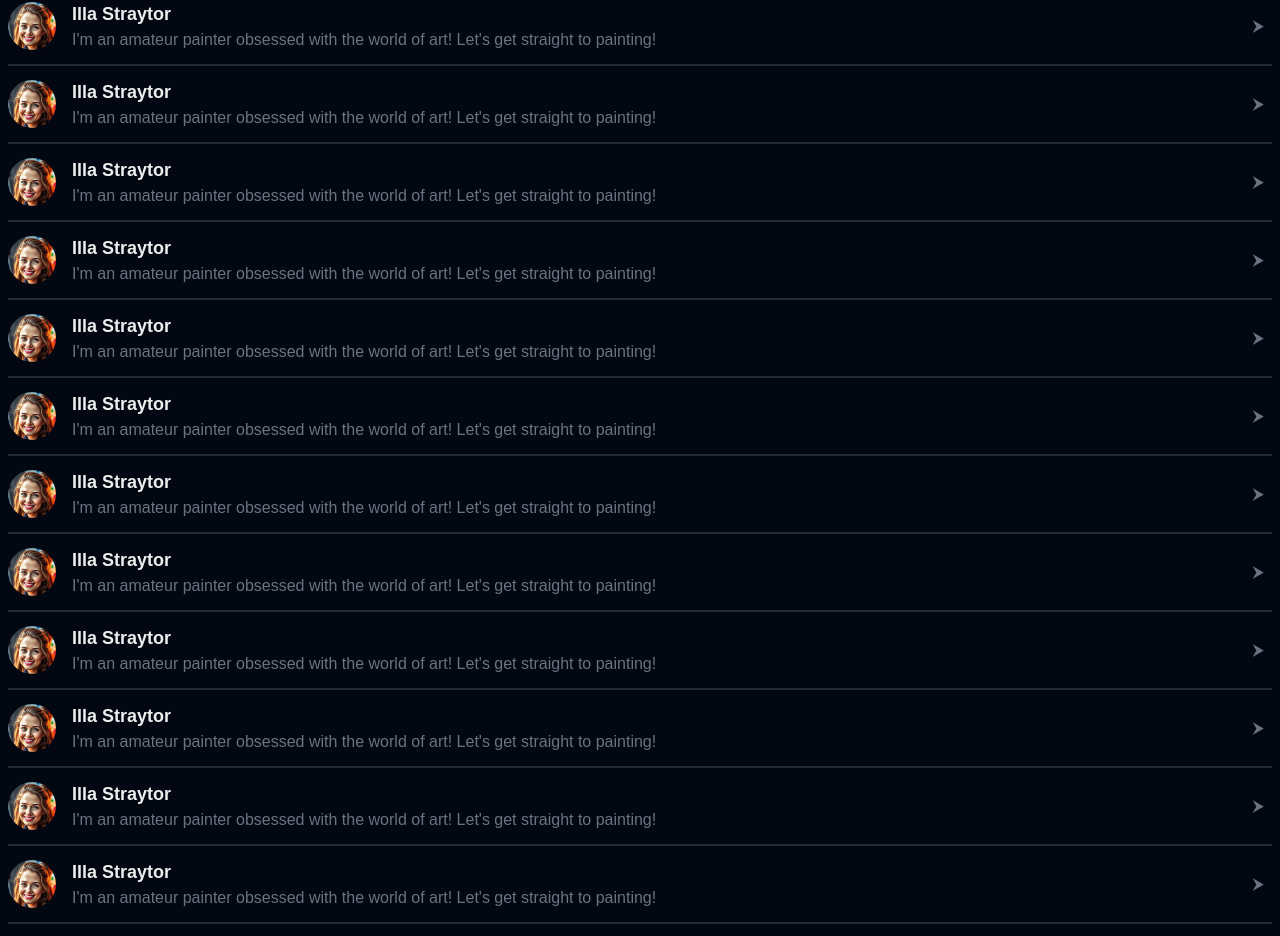
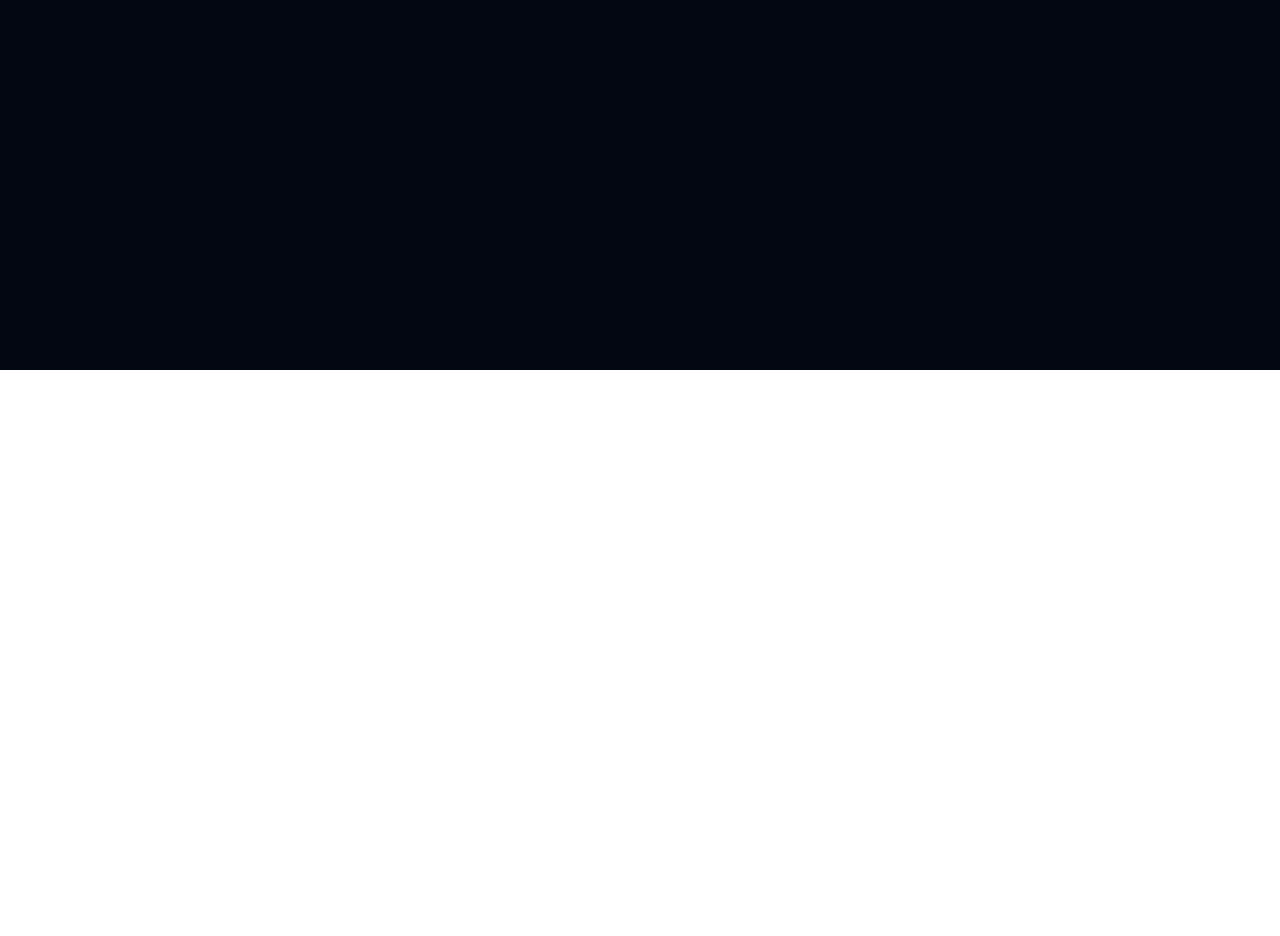
Before and after one commit to FlamingQaz/sanjay-os, a Next.js app: page /apps/messages in a window 1280 px wide. Shown: the part 430-1366 px from the top of the page. After the commit the page ends 800 px from the top, so only its background shows below. Built offline with nearby package versions, Linux system fonts and the light colour scheme.

Commit message:
Removed chat message debugging

```diff
--- a/src/app/apps/messages/components/chat-list.js
+++ b/src/app/apps/messages/components/chat-list.js
@@ -51,19 +51,6 @@ export default function MessagesChatList() {
                 <ChatItem user={Asi.user} pfp={Asi.pfp} desc={Asi.desc} />
                 <ChatItem user={Dev.user} pfp={Dev.pfp} desc={Dev.desc} />
                 <ChatItem user={Illa.user} pfp={Illa.pfp} desc={Illa.desc} />
-                <ChatItem user={Illa.user} pfp={Illa.pfp} desc={Illa.desc} />
-                <ChatItem user={Illa.user} pfp={Illa.pfp} desc={Illa.desc} />
-                <ChatItem user={Illa.user} pfp={Illa.pfp} desc={Illa.desc} />
-                <ChatItem user={Illa.user} pfp={Illa.pfp} desc={Illa.desc} />
-                <ChatItem user={Illa.user} pfp={Illa.pfp} desc={Illa.desc} />
-                <ChatItem user={Illa.user} pfp={Illa.pfp} desc={Illa.desc} />
-                <ChatItem user={Illa.user} pfp={Illa.pfp} desc={Illa.desc} />
-                <ChatItem user={Illa.user} pfp={Illa.pfp} desc={Illa.desc} />
-                <ChatItem user={Illa.user} pfp={Illa.pfp} desc={Illa.desc} />
-                <ChatItem user={Illa.user} pfp={Illa.pfp} desc={Illa.desc} />
-                <ChatItem user={Illa.user} pfp={Illa.pfp} desc={Illa.desc} />
-                <ChatItem user={Illa.user} pfp={Illa.pfp} desc={Illa.desc} />
-                <ChatItem user={Illa.user} pfp={Illa.pfp} desc={Illa.desc} />
             </div>
         </div>
     );
```
